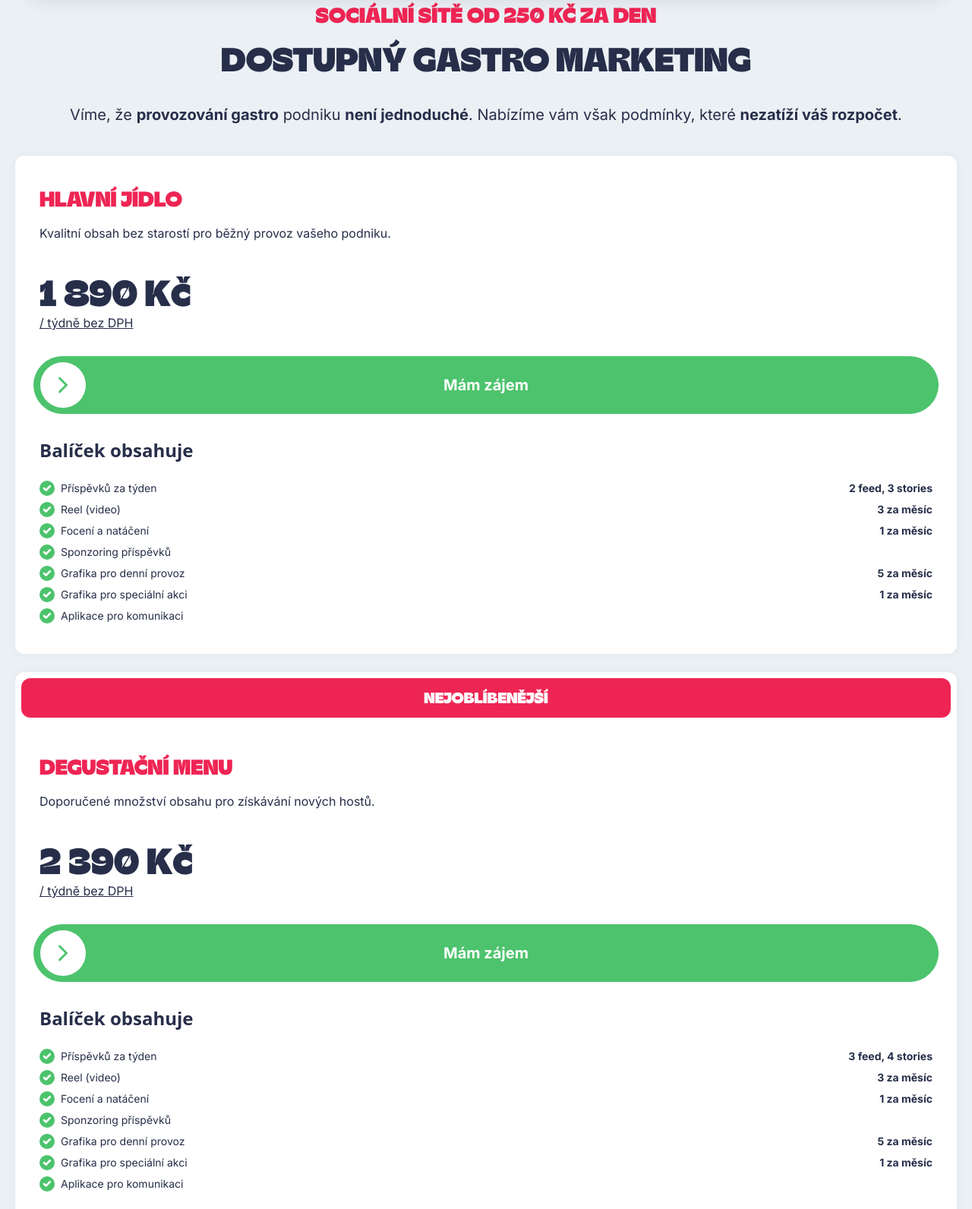
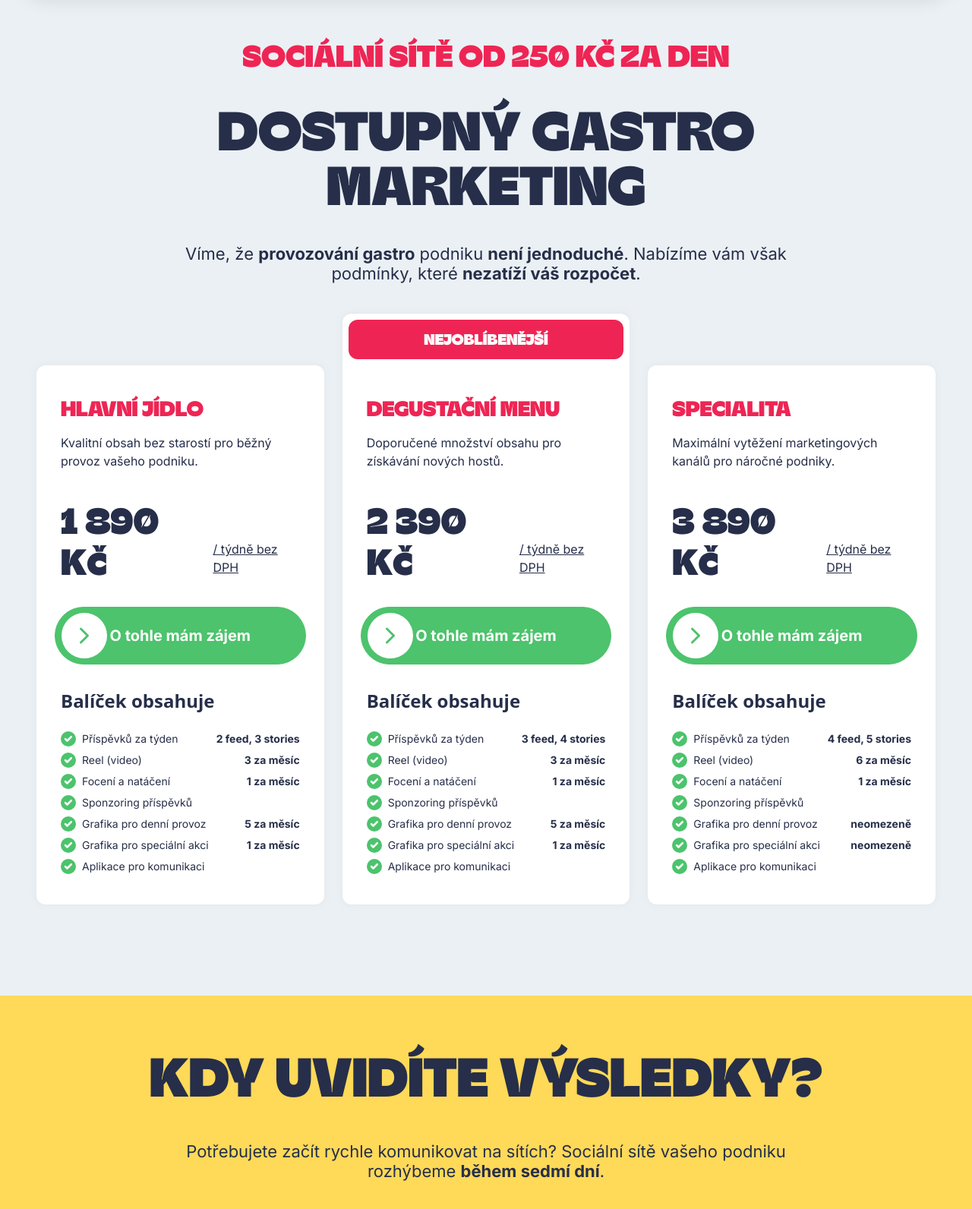
Before and after one commit to Inago-Digital/bitez-landing-page, an Eleventy site: page src/pricing.njk in a window 1280 px wide. Shown: the part 117-1709 px from the top of the page at 76% size. Built offline with nearby package versions, Linux system fonts and the light colour scheme; Eleventy itself is replaced by a stand-in of ours; files that its build step writes are made by us from their sources.

Commit message:
Prising page desktop responsive

```diff
--- a/src/_includes/partials/plan-item.njk
+++ b/src/_includes/partials/plan-item.njk
@@ -1,5 +1,5 @@
 <div
-  class="px-2 pb-10 pt-2 bg-white rounded-xl shadow-[0_0_10px_rgba(150,150,150,0.1)] flex flex-col gap-4"
+  class="px-2 pb-10 pt-2 bg-white rounded-xl shadow-[0_0_10px_rgba(150,150,150,0.1)] flex flex-col gap-4 h-fit"
 >
   {% if plan.favorite %}
   <div
@@ -17,11 +17,11 @@
       <p class="mb-10">
         {{ plan.description }}
       </p>
-      <div>
+      <div class="md:flex items-end gap-4">
         <p class="text-[48px] leading-[54px] font-champ">
           {{ plan.price }}
         </p>
-        <p class="underline">/ týdně bez DPH</p>
+        <p class="underline md:pb-2">/ týdně bez DPH</p>
       </div>
     </div>
     <a
@@ -36,7 +36,10 @@
           class="text-light-green w-9 h-9 group-hover:text-dark-green transition-colors"
         ></i>
       </div>
-      <p class="text-xl font-bold text-white">Mám zájem</p>
+      <p class="text-xl font-bold text-white md:hidden">Mám zájem</p>
+      <p class="text-xl font-bold text-white hidden md:block">
+        O tohle mám zájem
+      </p>
     </a>
     <div class="px-2 flex flex-col gap-6">
       <h4 class="font-sans font-bold text-2xl normal-case">Balíček obsahuje</h4>
--- a/src/how-does-it-work.njk
+++ b/src/how-does-it-work.njk
@@ -77,12 +77,12 @@ permalink: "how-does-it-work.html"
         <br />
         Bitez
       </h4>
-      <p class="text-white">
+      <p class="text-white md:text-center">
         Komunikujete přímo v aplikaci Bitez, která vám poskytuje maximální
         kontrolu v reálném čase. Vše vidíte přehledně a ke všemu se můžete
         vyjádřit.
       </p>
-      <div class="flex justify-between -mx-1">
+      <div class="flex justify-between -mx-1 md:mx-2">
         <a href="#">
           <img
             src="./assets/graphic/google-play-badge.png"
--- a/src/pricing.njk
+++ b/src/pricing.njk
@@ -4,40 +4,48 @@ title: Bitez - Ceny
 permalink: "pricing.html"
 ---
 
-<header class="mt-30 px-5">
-  <h3 class="text-center text-primary text-[28px] leading-[34px] mb-4">
+<header class="mt-30 px-5 flex flex-col items-center md:p-12">
+  <h3
+    class="text-center text-primary text-[28px] leading-[34px] mb-4 md:mb-10 md:text-[40px] md:leading-[46px]"
+  >
     Sociální sítě
     <br class="md:hidden" />
     od 250 Kč za den
   </h3>
-  <h2 class="text-center text-[44px] leading-[52px] mb-8">
+  <h2 class="text-center text-[44px] leading-[52px] mb-8 md:mb-10 md:text-7xl">
     Dostupný
     <br class="md:hidden" />
     gastro
-    <br class="md:hidden" />
+    <br />
     marketing
   </h2>
-  <p class="text-center text-xl mb-10">
+  <p
+    class="text-center text-xl mb-10 md:leading-[26px] md:text-[22px] max-w-200"
+  >
     Víme, že <strong>provozování gastro</strong> podniku
     <strong>není jednoduché</strong>. Nabízíme vám však podmínky, které
     <strong>nezatíží váš rozpočet</strong>.
   </p>
 
-  <div class="grid grid-cols-1 gap-6">
+  <div class="grid grid-cols-1 gap-6 md:grid-cols-3 md:items-end">
     {% for plan in plans %} {% include 'partials/plan-item.njk' %} {% endfor %}
   </div>
 </header>
 
-<section class="px-5 py-18 bg-accent -mb-18">
-  <h2 class="text-center text-[54px] leading-[64px] mb-8">
+<section
+  class="px-5 py-18 bg-accent -mb-18 md:px-36 flex flex-col items-center"
+>
+  <h2 class="text-center text-[54px] leading-[64px] mb-8 md:mb-12 md:text-7xl">
     Kdy uvidíte výsledky?
   </h2>
-  <p class="text-center text-xl mb-10">
+  <p
+    class="text-center text-xl mb-10 md:leading-[26px] md:text-[22px] max-w-200"
+  >
     Potřebujete začít rychle komunikovat na sítích? Sociální sítě vašeho podniku
     rozhýbeme <strong>během sedmí dní</strong>.
   </p>
 
-  <div class="grid grid-cols-1 gap-6">
+  <div class="grid grid-cols-1 gap-6 md:grid-cols-3">
     <div class="flex flex-col bg-white p-8 rounded-xl">
       <div class="flex items-center w-full">
         <h3 class="w-2/3 text-3xl mb-5">
```
